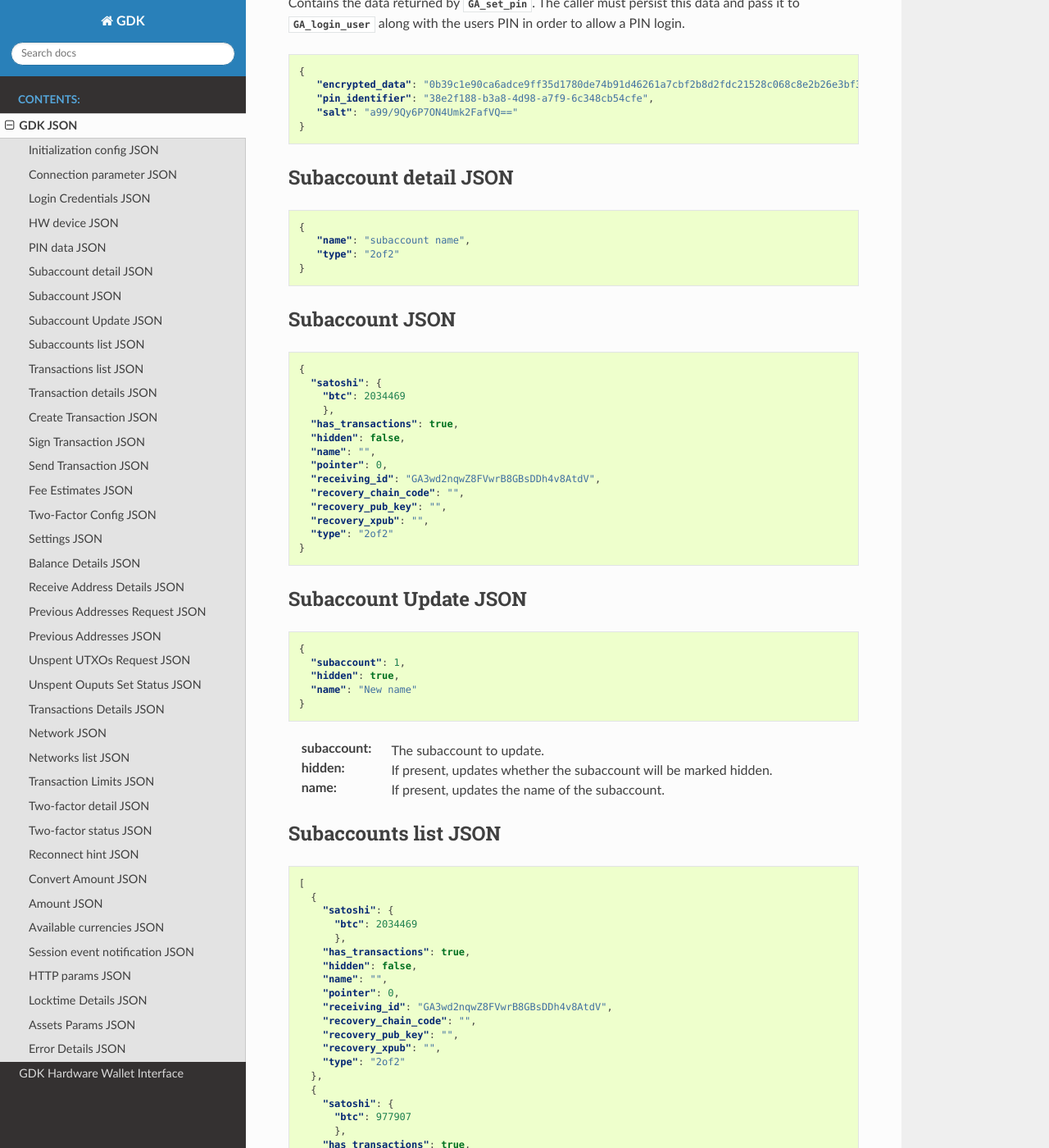
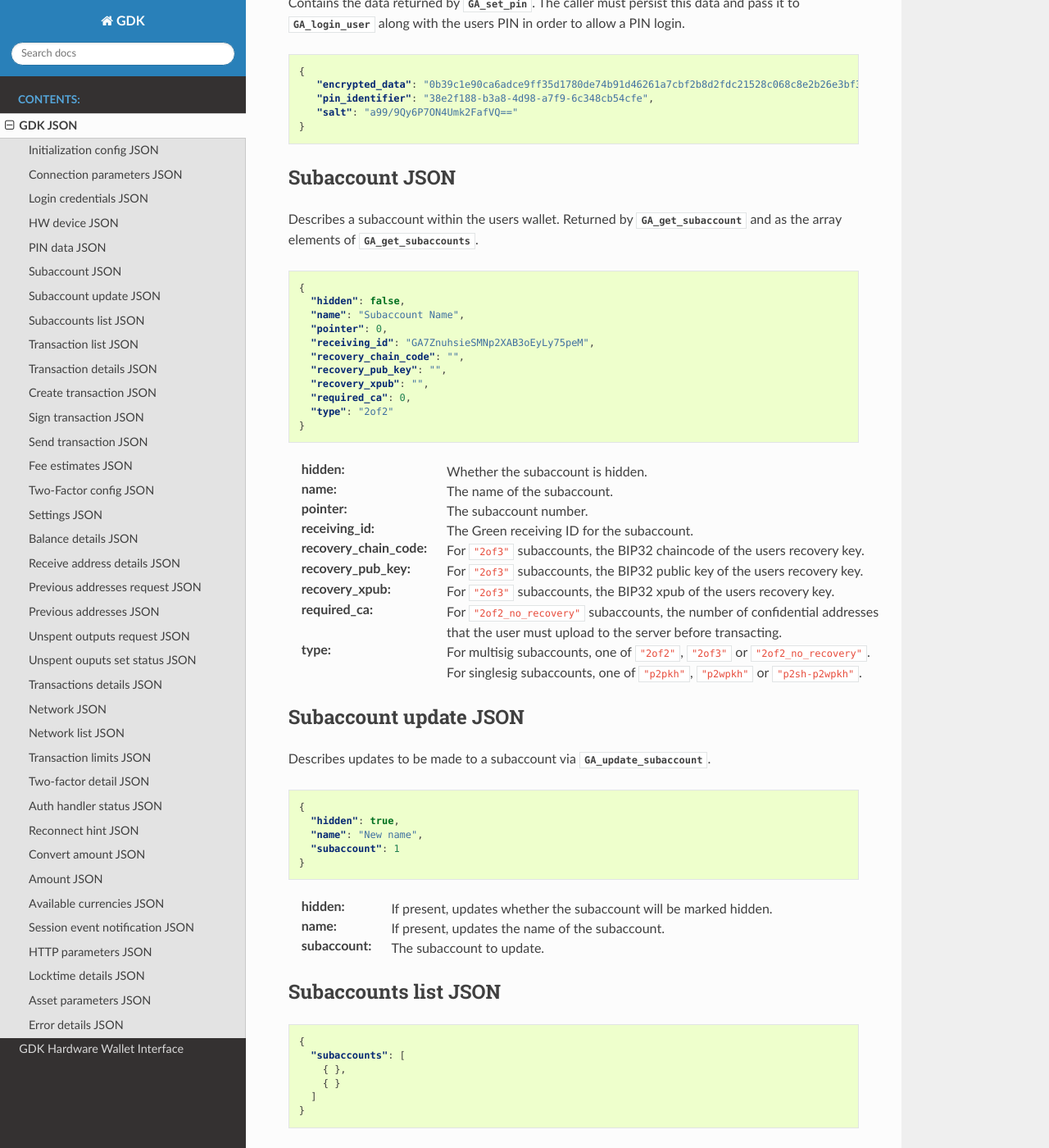
Before and after one commit to Blockstream/gdk, a Sphinx documentation site: the page built from docs/source/gdk-json.rst, in a window 1280 px wide and 1400 px high, scrolled down 2050 px. Shown: the whole window at 82% size. Built offline with Sphinx 7.4.7 and the Read the Docs theme 2.0.0, drawn with Linux system fonts in a browser that asks for light colours; pages that are not in the unit, such as notebooks, are missing from menus; some of the changed text lies outside the part shown.

Commit message:
docs: Various corrections/updates

```diff
--- a/docs/source/gdk-hw.rst
+++ b/docs/source/gdk-hw.rst
@@ -13,7 +13,7 @@ a ``"required_data"`` element present.
 Required Data JSON
 ------------------
 
-Returned as an element ``"required_data"`` of :ref:`twofactor-status` when
+Returned as an element ``"required_data"`` of :ref:`auth-handler-status` when
 data is required from a registered hardware device.
 
 .. code-block:: json
--- a/docs/source/gdk-json.rst
+++ b/docs/source/gdk-json.rst
@@ -22,8 +22,8 @@ Passed to `GA_init` when initializing the library.
 
 .. _net-params:
 
-Connection parameter JSON
--------------------------
+Connection parameters JSON
+--------------------------
 
 .. code-block:: json
 
@@ -38,7 +38,7 @@ Connection parameter JSON
 
 .. _login-credentials:
 
-Login Credentials JSON
+Login credentials JSON
 ----------------------
 
 To authenticate with a hardware wallet, pass empty JSON and provide :ref:`hw-device`.
@@ -122,58 +122,60 @@ allow a PIN login.
       "salt": "a99/9Qy6P7ON4Umk2FafVQ=="
    }
 
-.. _subaccount:
-
-Subaccount detail JSON
-----------------------
-
-.. code-block:: json
-
-   {
-      "name": "subaccount name",
-      "type": "2of2"
-   }
 
 .. _subaccount-detail:
 
 Subaccount JSON
 ---------------
 
+Describes a subaccount within the users wallet. Returned by `GA_get_subaccount` and
+as the array elements of `GA_get_subaccounts`.
+
 .. code-block:: json
 
-   {
-     "satoshi": {
-       "btc": 2034469
-       },
-     "has_transactions": true,
-     "hidden": false,
-     "name": "",
-     "pointer": 0,
-     "receiving_id": "GA3wd2nqwZ8FVwrB8GBsDDh4v8AtdV",
-     "recovery_chain_code": "",
-     "recovery_pub_key": "",
-     "recovery_xpub": "",
-     "type": "2of2"
-   }
+  {
+    "hidden": false,
+    "name": "Subaccount Name",
+    "pointer": 0,
+    "receiving_id": "GA7ZnuhsieSMNp2XAB3oEyLy75peM",
+    "recovery_chain_code": "",
+    "recovery_pub_key": "",
+    "recovery_xpub": "",
+    "required_ca": 0,
+    "type": "2of2"
+  }
 
+:hidden: Whether the subaccount is hidden.
+:name: The name of the subaccount.
+:pointer: The subaccount number.
+:receiving_id: The Green receiving ID for the subaccount.
+:recovery_chain_code: For ``"2of3"`` subaccounts, the BIP32 chaincode of the users recovery key.
+:recovery_pub_key: For ``"2of3"`` subaccounts, the BIP32 public key of the users recovery key.
+:recovery_xpub: For ``"2of3"`` subaccounts, the BIP32 xpub of the users recovery key.
+:required_ca: For ``"2of2_no_recovery"`` subaccounts, the number of confidential addresses
+    that the user must upload to the server before transacting.
+:type: For multisig subaccounts, one of ``"2of2"``, ``"2of3"`` or ``"2of2_no_recovery"``.
+    For singlesig subaccounts, one of ``"p2pkh"``, ``"p2wpkh"`` or ``"p2sh-p2wpkh"``.
 
 
 .. _subaccount-update:
 
-Subaccount Update JSON
+Subaccount update JSON
 ----------------------
+
+Describes updates to be made to a subaccount via `GA_update_subaccount`.
 
 .. code-block:: json
 
    {
-     "subaccount": 1,
      "hidden": true,
-     "name": "New name"
+     "name": "New name",
+     "subaccount": 1
    }
 
-:subaccount: The subaccount to update.
 :hidden: If present, updates whether the subaccount will be marked hidden.
 :name: If present, updates the name of the subaccount.
+:subaccount: The subaccount to update.
 
 
 
@@ -184,41 +186,19 @@ Subaccounts list JSON
 
 .. code-block:: json
 
-   [
-     {
-       "satoshi": {
-         "btc": 2034469
-         },
-       "has_transactions": true,
-       "hidden": false,
-       "name": "",
-       "pointer": 0,
-       "receiving_id": "GA3wd2nqwZ8FVwrB8GBsDDh4v8AtdV",
-       "recovery_chain_code": "",
-       "recovery_pub_key": "",
-       "recovery_xpub": "",
-       "type": "2of2"
-     },
-     {
-       "satoshi": {
-         "btc": 977907
-         },
-       "has_transactions": true,
-       "hidden": false,
-       "name": "Nuovo",
-       "pointer": 1,
-       "receiving_id": "GA36xH9spaXv3HCUcjbh7UEPxf1f6t",
-       "recovery_chain_code": "",
-       "recovery_pub_key": "",
-       "recovery_xpub": "",
-       "type": "2of2"
-     }
-   ]
+  {
+    "subaccounts": [
+      { },
+      { }
+    ]
+  }
+
+:subaccounts: An array of :ref:`subaccount-detail` elements for each of the users subaccounts.
 
 .. _tx-list:
 
-Transactions list JSON
-----------------------
+Transaction list JSON
+---------------------
 
 .. code-block:: json
 
@@ -302,10 +282,13 @@ Transactions list JSON
     ]
 
 
-.. _tx-detail:
+.. _external-tx-detail:
 
 Transaction details JSON
 ------------------------
+
+Contains information about a transaction that may not be associated with the
+users wallet. Returned by `GA_get_transaction_details`.
 
 .. code-block:: json
 
@@ -350,7 +333,7 @@ Create Transaction JSON
 
 .. _sign-tx-details:
 
-Sign Transaction JSON
+Sign transaction JSON
 ---------------------
 
 .. code-block:: json
@@ -472,7 +455,7 @@ Sign Transaction JSON
 
 .. _send-tx-details:
 
-Send Transaction JSON
+Send transaction JSON
 ---------------------
 
 .. code-block:: json
@@ -611,7 +594,7 @@ Send Transaction JSON
 
 .. _estimates:
 
-Fee Estimates JSON
+Fee estimates JSON
 ------------------
 
 .. code-block:: json
@@ -620,7 +603,7 @@ Fee Estimates JSON
 
 .. _configuration:
 
-Two-Factor Config JSON
+Two-Factor config JSON
 ----------------------
 
 .. code-block:: json
@@ -706,7 +689,7 @@ Settings JSON
 
 .. _balance-details:
 
-Balance Details JSON
+Balance details JSON
 --------------------
 
 .. code-block:: json
@@ -725,7 +708,7 @@ Balance Details JSON
 
 .. _receive-address-details:
 
-Receive Address Details JSON
+Receive address details JSON
 ----------------------------
 
 .. code-block:: json
@@ -748,7 +731,7 @@ Receive Address Details JSON
 
 .. _previous-addresses-request:
 
-Previous Addresses Request JSON
+Previous addresses request JSON
 -------------------------------
 
 Contains the query parameters for requesting previously generated addresses using `GA_get_previous_addresses`.
@@ -770,7 +753,7 @@ Contains the query parameters for requesting previously generated addresses usin
 
 .. _previous-addresses:
 
-Previous Addresses JSON
+Previous addresses JSON
 -----------------------
 
 Contains a page of previously generated addresses, from newest to oldest.
@@ -816,8 +799,8 @@ Contains a page of previously generated addresses, from newest to oldest.
 
 .. _unspent-outputs-request:
 
-Unspent UTXOs Request JSON
---------------------------
+Unspent outputs request JSON
+----------------------------
 
 .. code-block:: json
 
@@ -829,15 +812,15 @@ Unspent UTXOs Request JSON
   }
 
 :subaccount: The subaccount to fetch unspent outputs for.
-:num_confs: Pass `0` for unconfirmed UTXOs or `1` for confirmed.
-:all_coins: Pass `true` to include UTXOs with status `frozen`, `false` otherwise.
+:num_confs: Pass ``0`` for unconfirmed UTXOs or ``1`` for confirmed.
+:all_coins: Pass ``true`` to include UTXOs with status ``frozen``, ``false`` otherwise.
 :expired_at: If given, only UTXOs where two-factor authentication expires
     by the given block are returned.
 
 
 .. _unspent-outputs-status:
 
-Unspent Ouputs Set Status JSON
+Unspent ouputs set status JSON
 ------------------------------
 
 Valid status values are ``"default"`` for normal behaviour or ``"frozen"``. Frozen
@@ -865,7 +848,7 @@ deleted, any frozen outputs it contained will be unspendable forever.
 
 .. _transactions-details:
 
-Transactions Details JSON
+Transactions details JSON
 -------------------------
 
 .. code-block:: json
@@ -914,8 +897,8 @@ Network JSON
 
 .. _networks-list:
 
-Networks list JSON
-------------------
+Network list JSON
+-----------------
 
 Contains a list of all available networks the API can connect to.
 
@@ -939,7 +922,7 @@ the networks information.
 
 .. _transaction-limits:
 
-Transaction Limits JSON
+Transaction limits JSON
 -----------------------
 
 .. code-block:: json
@@ -956,14 +939,23 @@ Two-factor detail JSON
 
   {"confirmed":true,"data":"mail@example.com","enabled":true}
 
-.. _twofactor-status:
+.. _auth-handler-status:
 
-Two-factor status JSON
-----------------------
+Auth handler status JSON
+------------------------
+
+Describes the status of a GA_auth_handler. Returned by `GA_auth_handler_get_status`.
 
 .. code-block:: json
 
-  {"action":"disable_2fa","device":null,"methods":["gauth"],"status":"request_code"}
+  {
+    "action": "disable_2fa",
+    "device": null,
+    "methods": [
+      "gauth"
+    ],
+    "status": "request_code"
+  }
 
 .. _hint:
 
@@ -990,7 +982,7 @@ Reconnect hint JSON
 
 .. _convert-amount:
 
-Convert Amount JSON
+Convert amount JSON
 -------------------
 
 Amounts to convert are passed with a single key containing the unit value
@@ -1077,10 +1069,10 @@ Session event notification JSON
 
 
 
-.. _params-data:
+.. _http-params:
 
-HTTP params JSON
-----------------
+HTTP parameters JSON
+--------------------
 
 .. code-block:: json
 
@@ -1100,19 +1092,20 @@ HTTP params JSON
 
 .. _set-locktime-details:
 
-Locktime Details JSON
+Locktime details JSON
 -------------------------
 
 .. code-block:: json
 
-  {"value":65535}
-
+  {
+    "value":65535
+  }
 
 
 .. _assets-params-data:
 
-Assets Params JSON
-------------------
+Asset parameters JSON
+---------------------
 
 .. code-block:: json
 
@@ -1125,7 +1118,7 @@ Assets Params JSON
 
 .. _error-details:
 
-Error Details JSON
+Error details JSON
 ------------------
 
 .. code-block:: json
```
Also changed, not shown: other parts of docs/source/gdk-json.rst (+3 -3 lines), 1 other file.
